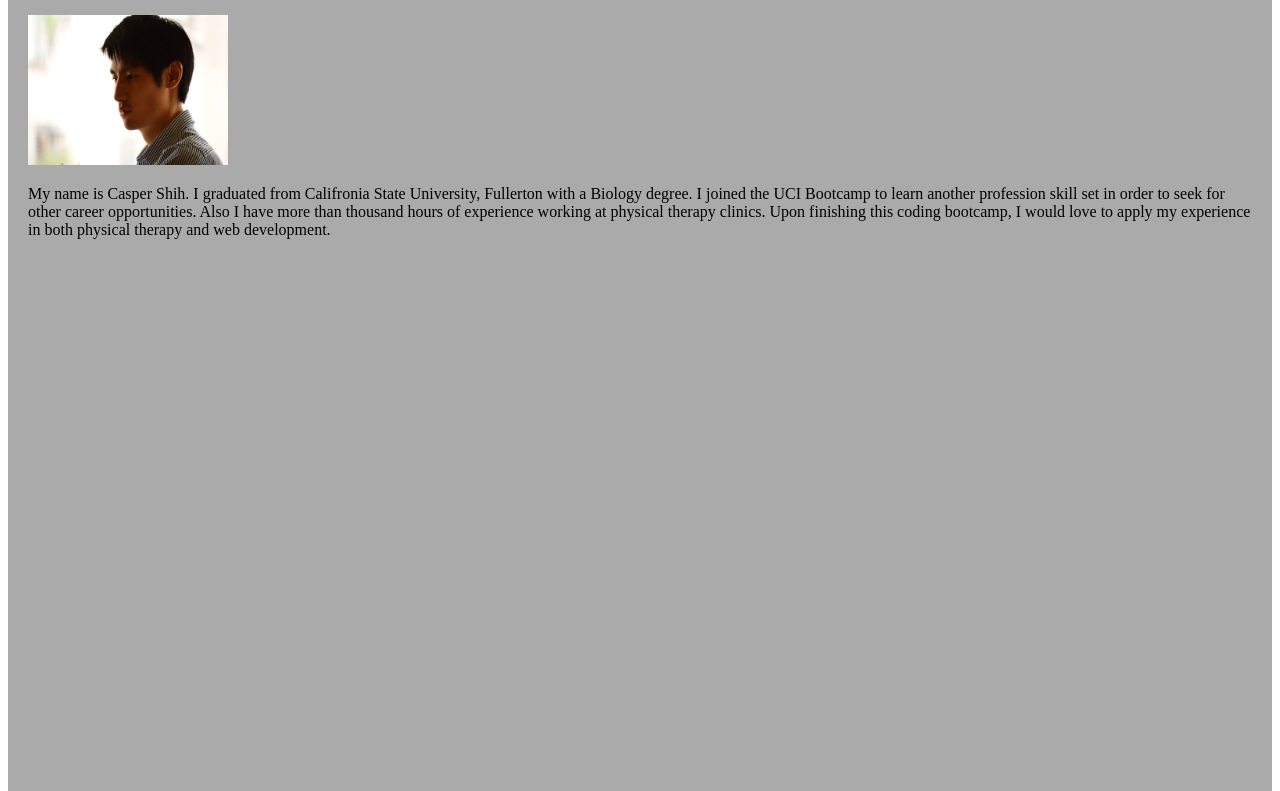
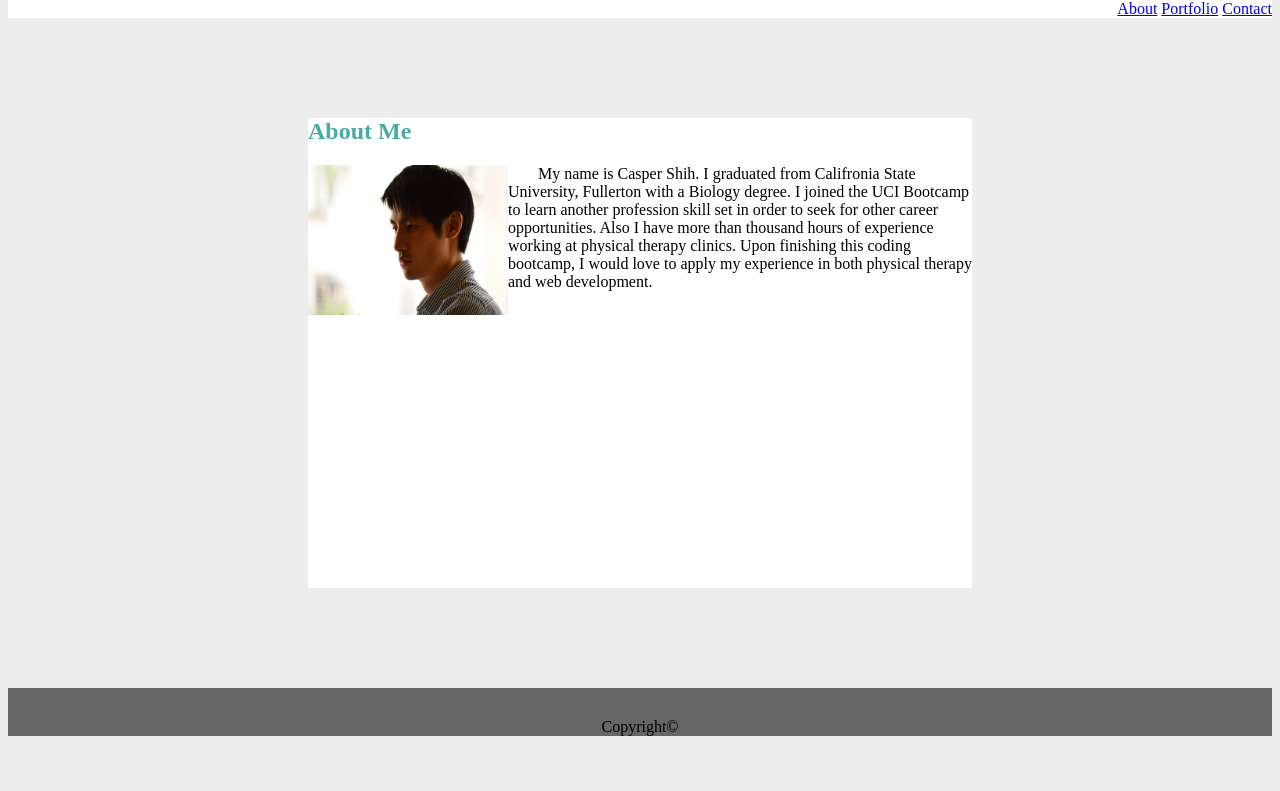
Before and after one commit to caspershih/Basic-portfolio, a plain HTML site: page index.html in a window 1280 px wide. Shown: the part 80-871 px from the top of the page. After the commit the page ends 824 px from the top, so only its background shows below. Drawn offline with Linux system fonts and the light colour scheme.

Commit message:
working on css

```diff
--- a/assets/css/style.css
+++ b/assets/css/style.css
@@ -1,29 +1,35 @@
-Background {
-    background-color: #FFFFFF;
+body {
+    background-color: #ededed;
 }
 
+/* This section is nav bar for all pages */
+
 .topnav {
-    background-color: #ffffff
+    background-color: #FFFFFF;
+    font: 12px;
+    position: top;
+    text-align: right;
 }
-.topnav a:hover {
-    float: top;
-}
+
 
 h1 {
     color: #FFFFFF;
     background-color: #4AAAA5;
-    font: Times New Roman;
-    position: absolute
+    font: Times;
+    margin: 5px, 5px, 5px, 5px;
+}
+
+h2 {
+    text-decoration-color: #4AAAA5;
+    border-bottom: #666666;
+    font: Times;
+}
+
+h3 {
 
 }
 
-h2 {
-    text-color: #4AAAA5;
-}
-
-h3 {
-    text-color: #4AAAA5;
-}
+/* This is for contact page */
 
 input[type=text], select, textarea {
     width: 100%;
@@ -45,24 +51,52 @@ input[type=submit]{
     cursor: pointer;
 }
 
-.topnav {
-    background-color: #FFFFFF;
-    font: 9px;
-    position: absolute;
-    top: 0px;
+/* This section is for container */
+
+.container1 {
+    background-color: #FFF;
+    padding-bottom: 20px;
+    height: 450px;
+    margin-top: 100px;
+    margin-right:300px;
+    margin-bottom: 100px;
+    margin-left:300px;
+    border-style: solid;
+    border: 5px;
+    border-color: #111111;
 }
 
-.container {
-    border-radius: 5px;
-    background-color: #aaa;
-    padding: 20px;
-    height: 960px;
+.container2 {
+    background-color: #FFFFFF;
+    margin: 200px, 200px, 200px, 200px;
 }
 
-#footer {
+
+
+img {
+    float: left;
+}
+
+p {
+    text-indent: 30px;
+    margin-left: 30px;
+}
+
+/* This section is for portofio page*/
+
+.container3 {
+
+}
+
+
+/* This section is for footer */
+
+.footer {
     font: 9px;
     text-align: center;
-    color: #FFFFFF;
-    position: absolute;;
-    bottom: 0px;
+    position: bottom;
+    background-color: #666666;
+    padding-top: 30px;
+    border: 5px;
+    border-color: #4AAAA5;
 }
--- a/index.html
+++ b/index.html
@@ -1,7 +1,7 @@
 <!DOCTYPE html>
 <html lang="en">
 <head>
-    <title>Document</title>
+    <title>Index</title>
     <link rel="stylesheet" type="text/css" href="./assets/css/style.css">
 </head>
 
@@ -15,8 +15,8 @@
     <a href="Contact">Contact</a>
 </div>
 
-<div class="container">
-    <h2>About Me</h2>
+<div class="container1">
+    <h2 style="color:#4AAAA5">About Me</h2>
     <img src="./assets/images/selfportrait.jpg" alt="myphoto" style="width:200px;height:150px">
     <p>
         My name is Casper Shih. I graduated from Califronia State University, Fullerton with a Biology degree.
@@ -26,7 +26,9 @@
     </p>
 </div>
 
+<div class="footer">
 <footer>Copyright©</footer>
+</div>
 
 </body>
 </html>
```
Also changed, not shown: contact.html (+14 -5 lines), portfolio.html (+10 -7 lines), 1 other file.
